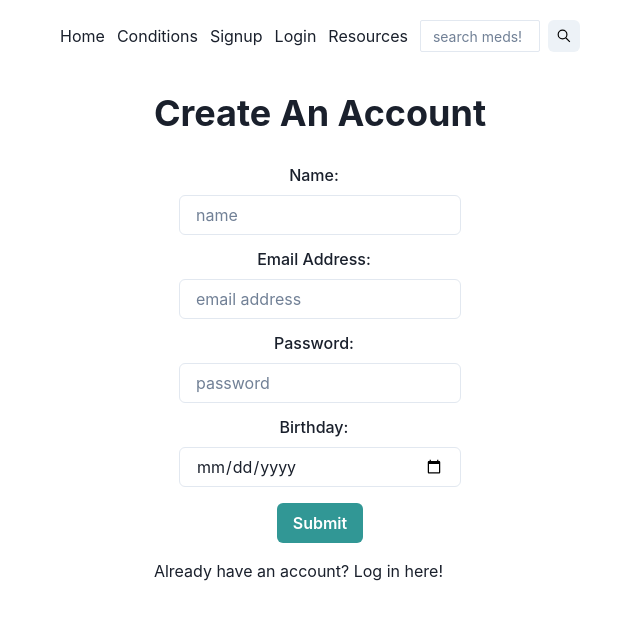
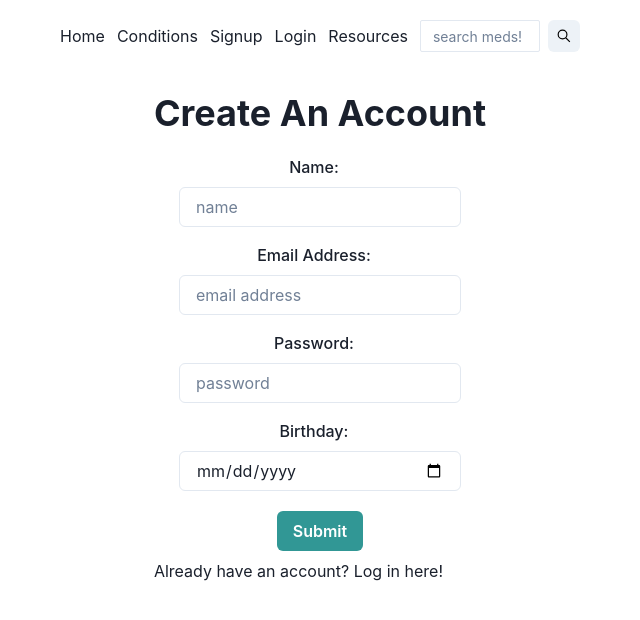
Before and after one commit to Varlotte/phase-5-project, a React (Create React App) app in the folder client/: page /signup in a window 1280 px wide. Shown: the top 620 px of the page, without its empty margins (320-960 px from the left). Built offline with nearby package versions, Linux system fonts and the light colour scheme.

Commit message:
standardizes spacing in login and signup

```diff
--- a/client/src/components/LogIn.js
+++ b/client/src/components/LogIn.js
@@ -49,12 +49,12 @@ export default function Login() {
 
   return (
     <Center>
-      <Stack spacing={4}>
+      <Stack spacing={2}>
         <Heading align="center" as="h1">
           Login
         </Heading>
         <form onSubmit={handleSubmit(onSubmit)}>
-          <FormControl mt={3} isInvalid={errors.email}>
+          <FormControl mt={4} isInvalid={errors.email}>
             <FormLabel htmlFor="email" textAlign={"center"}>
               Email Address:
             </FormLabel>
@@ -74,7 +74,7 @@ export default function Login() {
             </FormErrorMessage>
           </FormControl>
 
-          <FormControl mt={3} isInvalid={errors.password}>
+          <FormControl mt={4} isInvalid={errors.password}>
             <FormLabel htmlFor="password" textAlign={"center"}>
               Password:
             </FormLabel>
--- a/client/src/components/SignUp.js
+++ b/client/src/components/SignUp.js
@@ -49,7 +49,7 @@ export default function Login() {
 
   return (
     <Center>
-      <Stack spacing={4}>
+      <Stack spacing={2}>
         <Heading as="h1">Create An Account</Heading>
         <Center>
           <form onSubmit={handleSubmit(onSubmit)}>
@@ -72,7 +72,7 @@ export default function Login() {
                 {errors.name && errors.name.message}
               </FormErrorMessage>
             </FormControl>
-            <FormControl mt={3} isInvalid={errors.email}>
+            <FormControl mt={4} isInvalid={errors.email}>
               <FormLabel htmlFor="email" textAlign={"center"}>
                 Email Address:
               </FormLabel>
@@ -92,7 +92,7 @@ export default function Login() {
               </FormErrorMessage>
             </FormControl>
 
-            <FormControl mt={3} isInvalid={errors.password}>
+            <FormControl mt={4} isInvalid={errors.password}>
               <FormLabel htmlFor="password" textAlign={"center"}>
                 Password:
               </FormLabel>
@@ -113,7 +113,7 @@ export default function Login() {
               </FormErrorMessage>
             </FormControl>
 
-            <FormControl mt={3} isInvalid={errors.birthday}>
+            <FormControl mt={4} isInvalid={errors.birthday}>
               <FormLabel htmlFor="birthday" textAlign={"center"}>
                 Birthday:
               </FormLabel>
@@ -131,7 +131,7 @@ export default function Login() {
             </FormControl>
             <Center>
               <Button
-                mt={4}
+                mt={5}
                 colorScheme="teal"
                 isLoading={isSubmitting}
                 type="submit"
```
